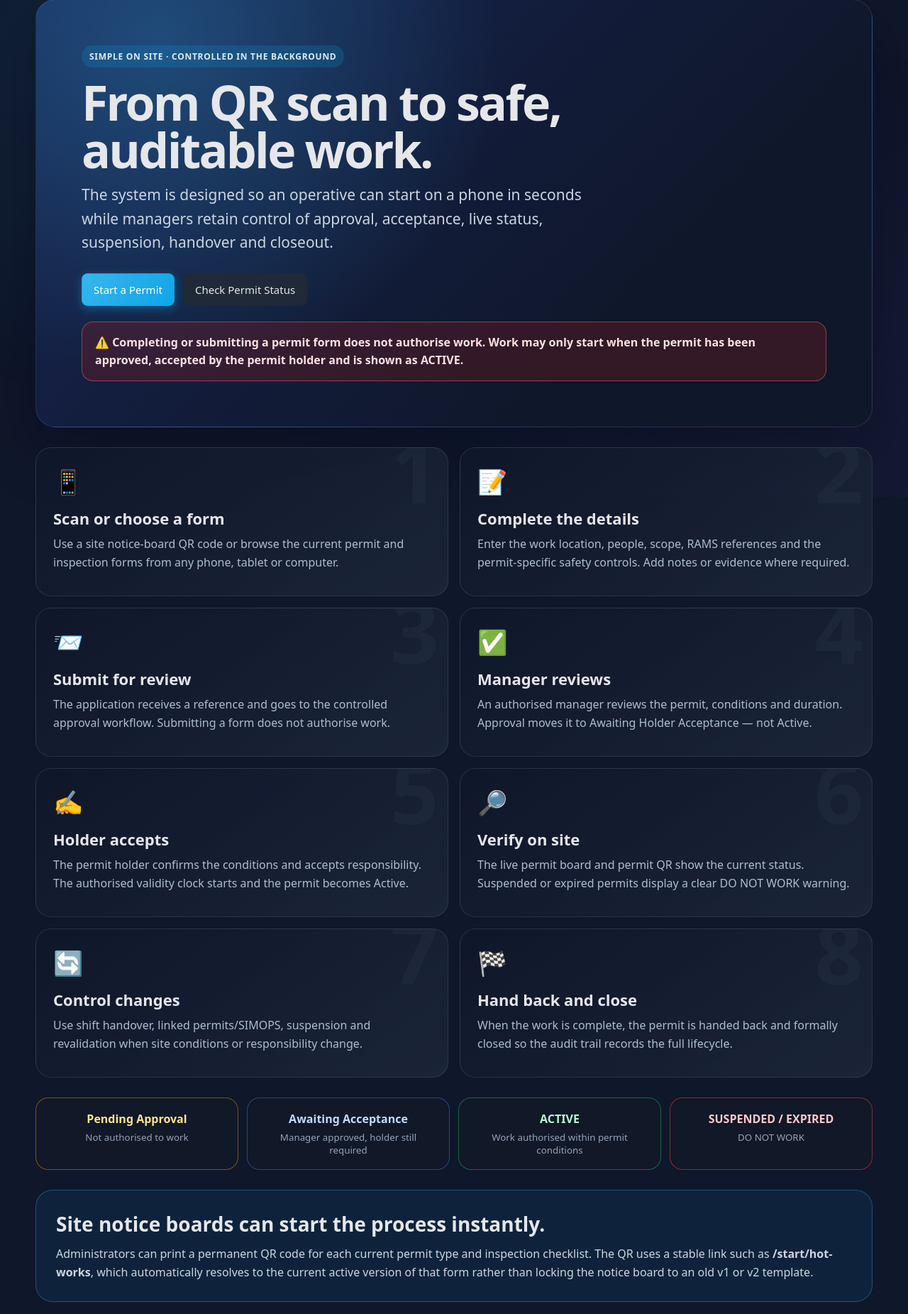
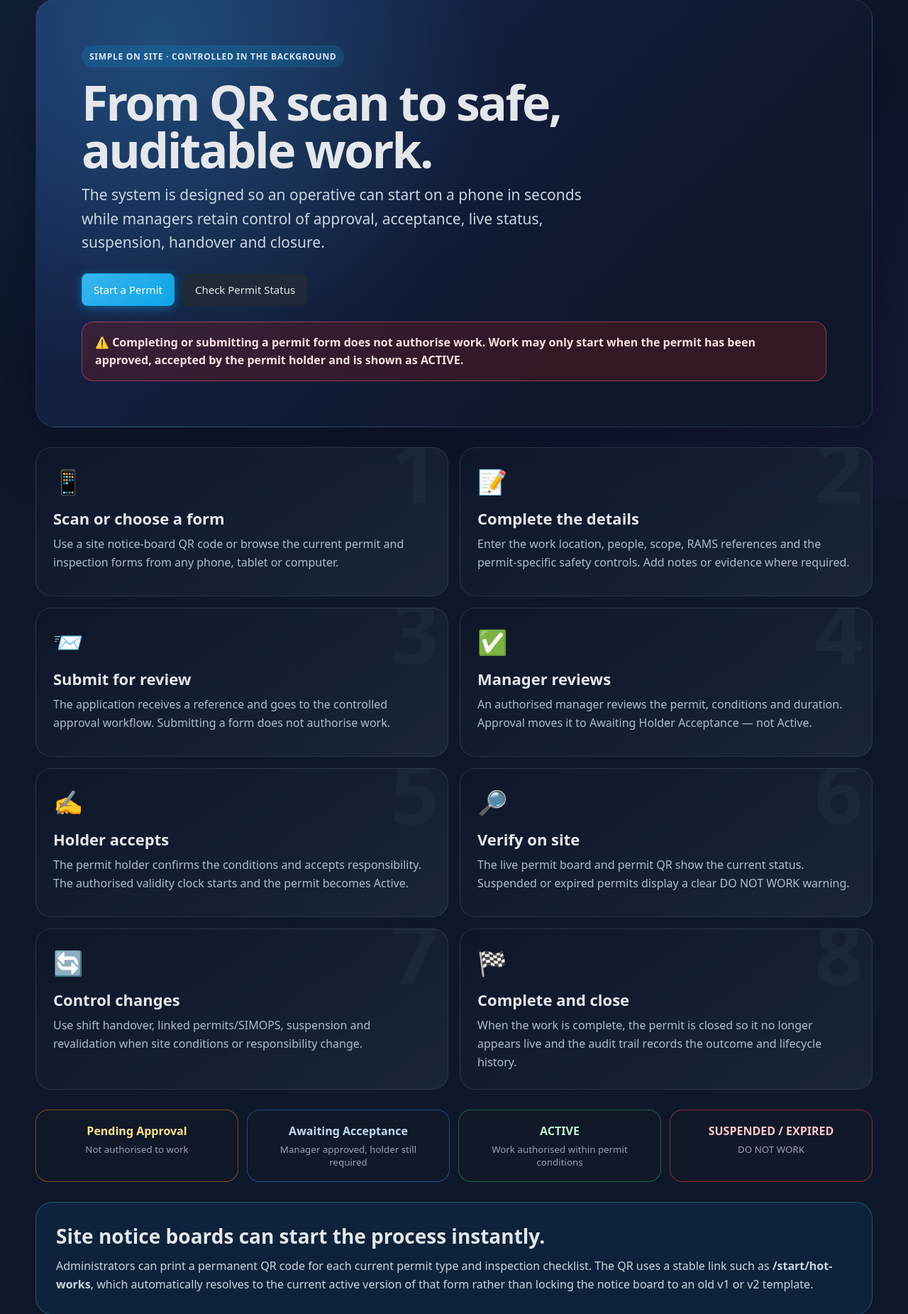
Before and after one commit to irlam/permits, a PHP site: page /push/how-it-works.php in a window 1280 px wide. Shown: the part 99-1950 px from the top of the page at 71% size. Run offline with PHP 8.4, Linux system fonts and the light colour scheme; data that the repository does not hold is empty.

Commit message:
Keep showcase aligned with current close workflow

```diff
--- a/how-it-works.php
+++ b/how-it-works.php
@@ -18,7 +18,7 @@ $steps = [
     ['✍️', '5', 'Holder accepts', 'The permit holder confirms the conditions and accepts responsibility. The authorised validity clock starts and the permit becomes Active.'],
     ['🔎', '6', 'Verify on site', 'The live permit board and permit QR show the current status. Suspended or expired permits display a clear DO NOT WORK warning.'],
     ['🔄', '7', 'Control changes', 'Use shift handover, linked permits/SIMOPS, suspension and revalidation when site conditions or responsibility change.'],
-    ['🏁', '8', 'Hand back and close', 'When the work is complete, the permit is handed back and formally closed so the audit trail records the full lifecycle.'],
+    ['🏁', '8', 'Complete and close', 'When the work is complete, the permit is closed so it no longer appears live and the audit trail records the outcome and lifecycle history.'],
 ];
 ?>
 <!doctype html>
@@ -78,7 +78,7 @@ $steps = [
     <header class="showcase-hero">
         <span class="eyebrow">Simple on site · controlled in the background</span>
         <h1>From QR scan to safe, auditable work.</h1>
-        <p class="hero-copy">The system is designed so an operative can start on a phone in seconds while managers retain control of approval, acceptance, live status, suspension, handover and closeout.</p>
+        <p class="hero-copy">The system is designed so an operative can start on a phone in seconds while managers retain control of approval, acceptance, live status, suspension, handover and closure.</p>
         <div class="hero-actions">
             <a class="btn btn-accent" href="<?= htmlspecialchars($app->url('/#permit-templates'), ENT_QUOTES, 'UTF-8') ?>">Start a Permit</a>
             <a class="btn btn-secondary" href="<?= htmlspecialchars($app->url('/#status-checker'), ENT_QUOTES, 'UTF-8') ?>">Check Permit Status</a>
```
